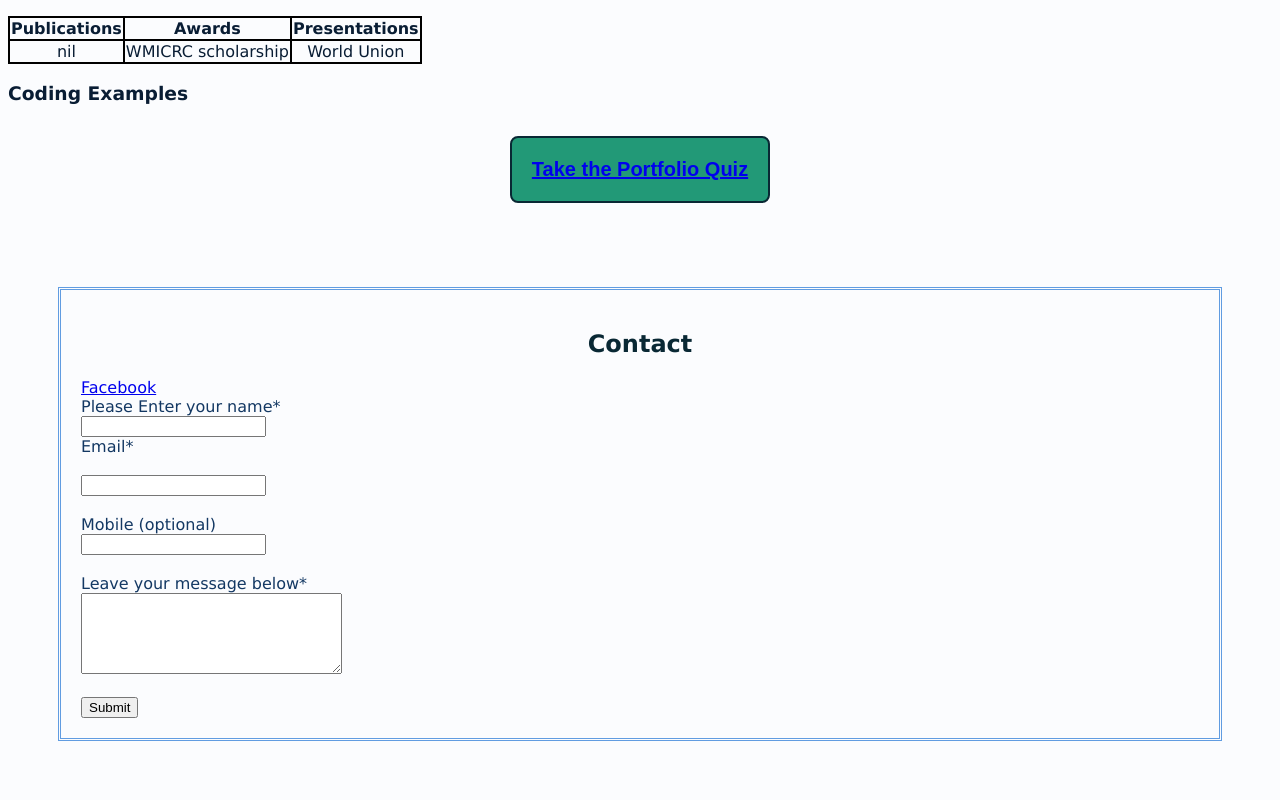
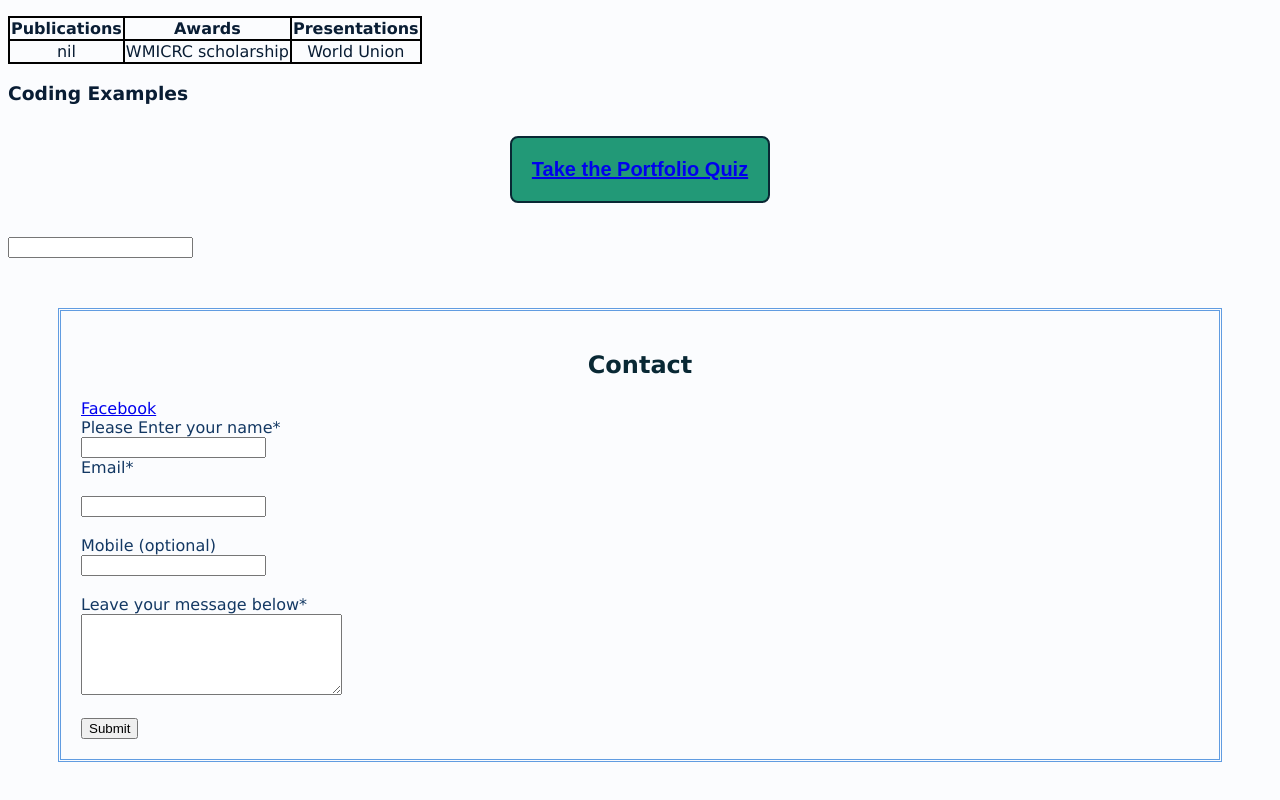
Before and after one commit to clairenelsonapd/thoughtful_dietitian, a plain HTML site: page index.html in a window 1280 px wide. Shown: the part 1137-1937 px from the top of the page. Drawn offline with Linux system fonts and the light colour scheme.

Commit message:
update formspree for quiz
Formspree for quick

```diff
--- a/index.html
+++ b/index.html
@@ -76,6 +76,8 @@
         <h3>Coding Examples</h3>
         <div class="indexsubmit"><button id = "codeexample">
             <a href="quiz.html" target="_blank">Take the Portfolio Quiz</a></button></div>
+            <form id="results" action="https://formspree.io/f/xzbybwvz" method="POST">
+                <input type = "text" name="results" id="results">
      </div>
     <div id="contactsection">
         <!--Contact Section-->
```
